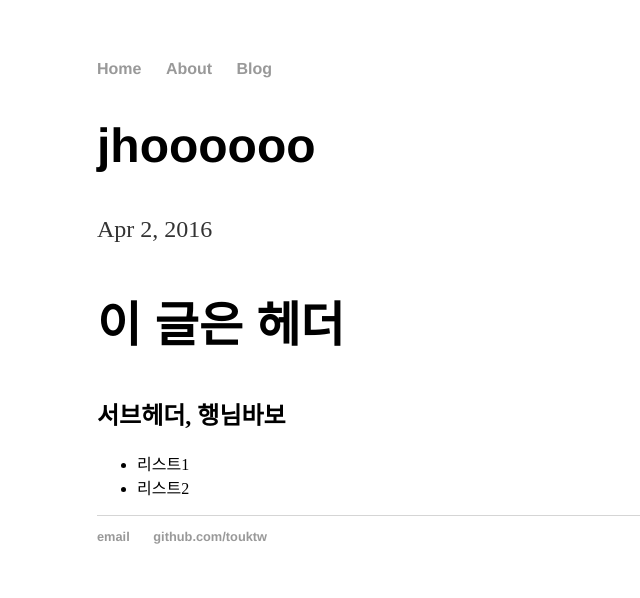
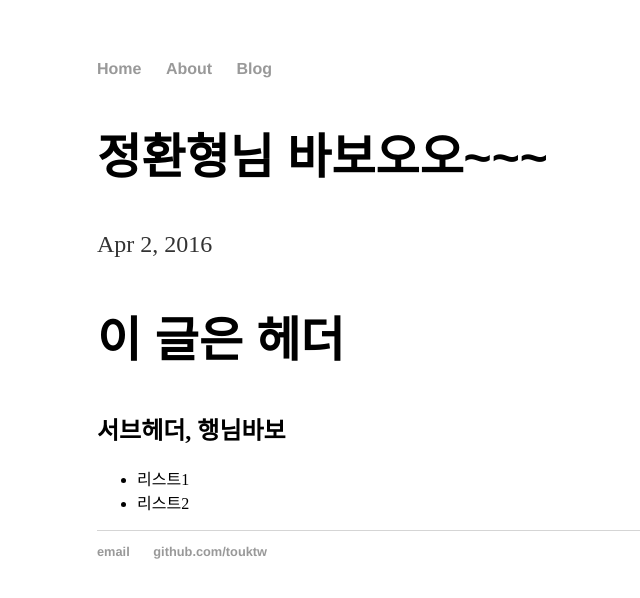
Before and after one commit to touktw/touktw.github.io, a Jekyll site: the page built from _posts/2016-04-02-jhoooooo.md, in a window 1280 px wide. Shown: the top 598 px of the page, without its empty margins (95-735 px from the left). Built offline with Jekyll 4.4.1, drawn with Linux system fonts in a browser that asks for light colours; comment, search, counter and statistics services are not loaded.

Commit message:
update post

```diff
--- a/_posts/2016-04-02-jhoooooo.md
+++ b/_posts/2016-04-02-jhoooooo.md
@@ -1,6 +1,6 @@
 ---
 layout: post
-title: "jhoooooo"
+title: "정환형님 바보오오~~~"
 description: ""
 category:
 tags: []
```
